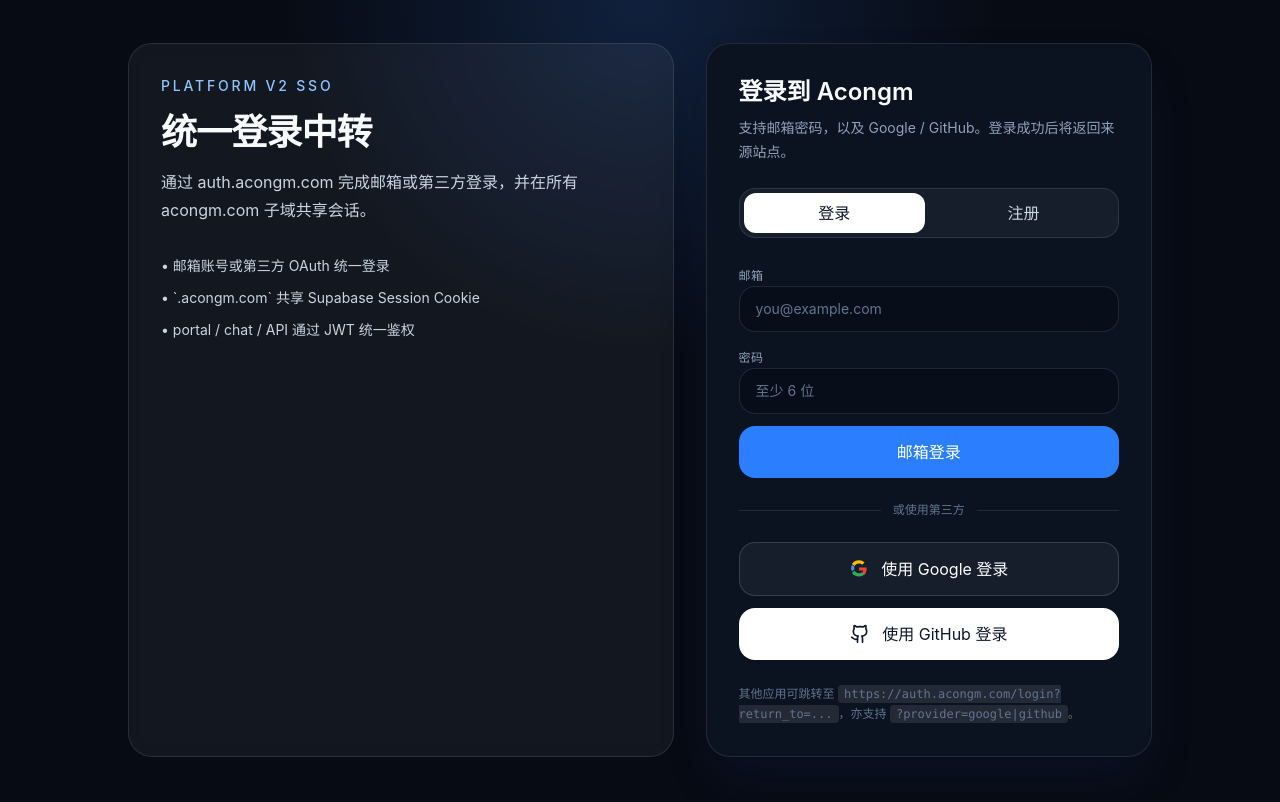
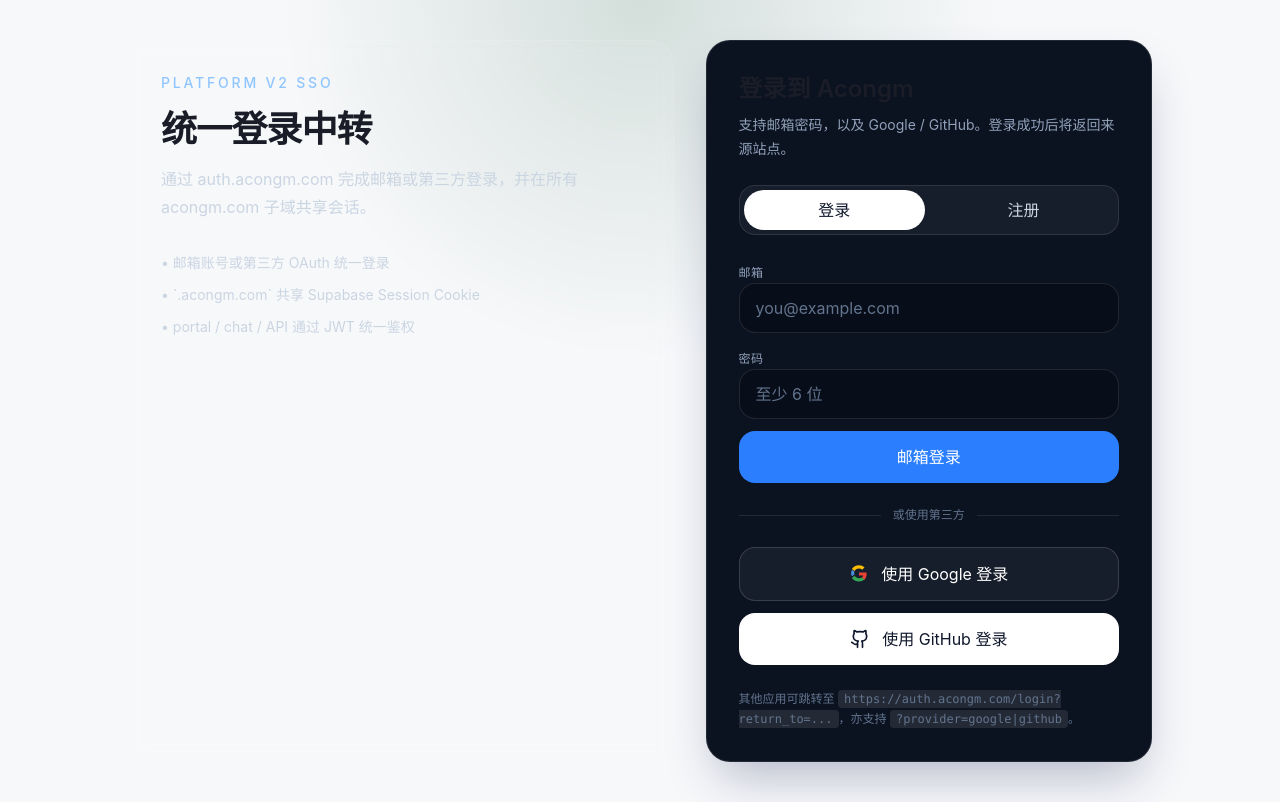
Before and after one commit to Acongm/auth, a Next.js app in the folder apps/auth/: page /login in a window 1280 px wide. Built offline with nearby package versions, Linux system fonts and the light colour scheme.

Commit message:
adopt semantic light dark theme

```diff
--- a/apps/auth/app/globals.css
+++ b/apps/auth/app/globals.css
@@ -1,13 +1,110 @@
 @import "tailwindcss";
 
+/* Temporary local mirror of the shared Acongm semantic theme contract.
+ * Move this to the shared @acongm UI registry/package once the cross-repo
+ * distribution layer is in place (Acongm/portal#111).
+ */
 :root {
-  --background: #070b14;
-  --foreground: #f8fafc;
-  --card: #111827;
-  --muted: #94a3b8;
-  --accent: #3b82f6;
-  --accent-hover: #2563eb;
-  --border: #1f2937;
+  color-scheme: light;
+
+  --background: #f7f8fa;
+  --foreground: #1a1d27;
+  --card: #ffffff;
+  --card-foreground: #1a1d27;
+  --popover: #ffffff;
+  --popover-foreground: #1a1d27;
+  --primary: #2f6b4f;
+  --primary-foreground: #ffffff;
+  --secondary: #eef1f5;
+  --secondary-foreground: #25283a;
+  --muted: #eef1f5;
+  --muted-foreground: #6b7280;
+  --accent: #e6f3ec;
+  --accent-foreground: #24543f;
+  --destructive: #c62828;
+  --destructive-foreground: #ffffff;
+  --border: #e4e7ef;
+  --input: #d4d8e3;
+  --ring: #2f6b4f;
+  --radius: 0.75rem;
+}
+
+.dark,
+[data-theme="dark"] {
+  color-scheme: dark;
+
+  --background: #12141c;
+  --foreground: #e8eaef;
+  --card: #1a1d27;
+  --card-foreground: #e8eaef;
+  --popover: #1a1d27;
+  --popover-foreground: #e8eaef;
+  --primary: #3eaf7c;
+  --primary-foreground: #0b1f16;
+  --secondary: #222633;
+  --secondary-foreground: #e8eaef;
+  --muted: #222633;
+  --muted-foreground: #9aa3b5;
+  --accent: #20392d;
+  --accent-foreground: #bcebd4;
+  --destructive: #ef6b6b;
+  --destructive-foreground: #2a0b0b;
+  --border: #2c3140;
+  --input: #3a4052;
+  --ring: #3eaf7c;
+}
+
+@media (prefers-color-scheme: dark) {
+  :root:not(.light):not(.dark):not([data-theme="light"]):not([data-theme="dark"]) {
+    color-scheme: dark;
+
+    --background: #12141c;
+    --foreground: #e8eaef;
+    --card: #1a1d27;
+    --card-foreground: #e8eaef;
+    --popover: #1a1d27;
+    --popover-foreground: #e8eaef;
+    --primary: #3eaf7c;
+    --primary-foreground: #0b1f16;
+    --secondary: #222633;
+    --secondary-foreground: #e8eaef;
+    --muted: #222633;
+    --muted-foreground: #9aa3b5;
+    --accent: #20392d;
+    --accent-foreground: #bcebd4;
+    --destructive: #ef6b6b;
+    --destructive-foreground: #2a0b0b;
+    --border: #2c3140;
+    --input: #3a4052;
+    --ring: #3eaf7c;
+  }
+}
+
+@theme inline {
+  --color-background: var(--background);
+  --color-foreground: var(--foreground);
+  --color-card: var(--card);
+  --color-card-foreground: var(--card-foreground);
+  --color-popover: var(--popover);
+  --color-popover-foreground: var(--popover-foreground);
+  --color-primary: var(--primary);
+  --color-primary-foreground: var(--primary-foreground);
+  --color-secondary: var(--secondary);
+  --color-secondary-foreground: var(--secondary-foreground);
+  --color-muted: var(--muted);
+  --color-muted-foreground: var(--muted-foreground);
+  --color-accent: var(--accent);
+  --color-accent-foreground: var(--accent-foreground);
+  --color-destructive: var(--destructive);
+  --color-destructive-foreground: var(--destructive-foreground);
+  --color-border: var(--border);
+  --color-input: var(--input);
+  --color-ring: var(--ring);
+
+  --radius-sm: calc(var(--radius) - 0.25rem);
+  --radius-md: var(--radius);
+  --radius-lg: calc(var(--radius) + 0.25rem);
+  --radius-xl: calc(var(--radius) + 0.5rem);
 }
 
 * {
@@ -18,8 +115,15 @@
 body {
   margin: 0;
   min-height: 100%;
+}
+
+body {
   background:
-    radial-gradient(circle at top, rgba(59, 130, 246, 0.18), transparent 35%),
+    radial-gradient(
+      circle at top,
+      color-mix(in oklab, var(--primary) 18%, transparent),
+      transparent 35%
+    ),
     var(--background);
   color: var(--foreground);
   font-family:
@@ -37,6 +141,7 @@
   text-decoration: none;
 }
 
-button {
+button,
+input {
   font: inherit;
 }
```
